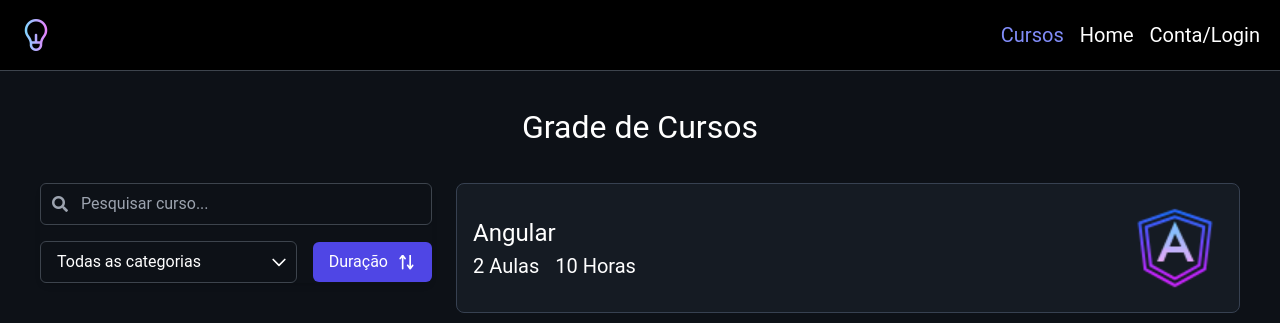
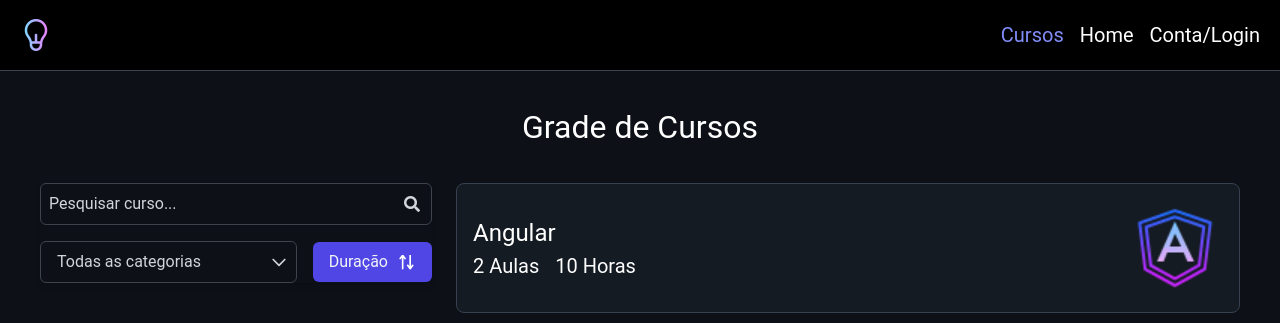
Before and after one commit to brunaa-f/online-courses, an Angular app: page /courses in a window 1280 px wide. Shown: the top 323 px of the page. Built offline with nearby package versions, Linux system fonts and the light colour scheme.

Commit message:
feat: improve filter and search styling

```diff
--- a/src/app/core/components/filter/filter.component.html
+++ b/src/app/core/components/filter/filter.component.html
@@ -1,7 +1,7 @@
-<div class="flex items-center gap-4">
+<div class="flex items-center gap-4 text-4 text-gray-300">
     <div class="relative w-full">
         <select [(ngModel)]="category" (change)="onCategoryChange()"
-            class="w-full p-2 pl-4 pr-10 rounded-md shadow-sm focus:outline-none focus:ring-1 focus:ring-indigo-500 bg-[var(--bg-color)] border border-dark-gray border-xl custom-select">
+            class="w-full p-2 pl-4 pr-10 rounded-md shadow-sm focus:outline-none focus:ring-1 focus:ring-indigo-500 bg-[var(--bg-color)] border border-dark-gray border-xl custom-select text-gray-300">
             <option value="">Todas as categorias</option>
             <option value="Programação">Programação</option>
             <option value="Design">Design</option>
@@ -16,7 +16,7 @@
     </div>
 
     <button (click)="toggleSortingOrder()"
-        class="px-4 py-2 bg-indigo-600 text-white rounded-md hover:bg-indigo-700 focus:outline-none focus:ring-1 focus:ring-indigo-500 flex items-center">
+        class="px-4 py-2 bg-indigo-600 text-gray-100 rounded-md hover:bg-indigo-700 focus:outline-none focus:ring-1 focus:ring-indigo-500 flex items-center">
         Duração
         <span *ngIf="sortingOrder === 'initial'" class="w-5 h-5 ml-2">
             <img src="../../../assets/swap.svg" alt="">
--- a/src/app/core/components/search/search.component.html
+++ b/src/app/core/components/search/search.component.html
@@ -1,6 +1,6 @@
-<div class="relative w-full">
-  <input type="text" [(ngModel)]="searchTerm" (input)="onSearch()"
-    placeholder="Pesquisar curso..."
-    class="w-full p-2 pl-10 rounded-md shadow-sm focus:outline-none focus:ring-1 focus:ring-indigo-500 bg-[var(--bg-color)] border border-dark-gray border-xl" />
-  <i class="fa fa-search absolute left-3 top-1/2 transform -translate-y-1/2 text-gray-400"></i>
+<div class="relative w-full text-4">
+  <input type="text" [(ngModel)]="searchTerm" (input)="onSearch()" placeholder="Pesquisar curso..." class="w-full p-2 pr-10 rounded-md shadow-sm focus:outline-none focus:ring-1 focus:ring-indigo-500
+         bg-[var(--bg-color)] text-gray-300 border border-dark-gray border-xl
+         placeholder-gray-300" />
+  <i class="fa fa-search absolute right-3 top-1/2 transform -translate-y-1/2 text-gray-300"></i>
 </div>
```
